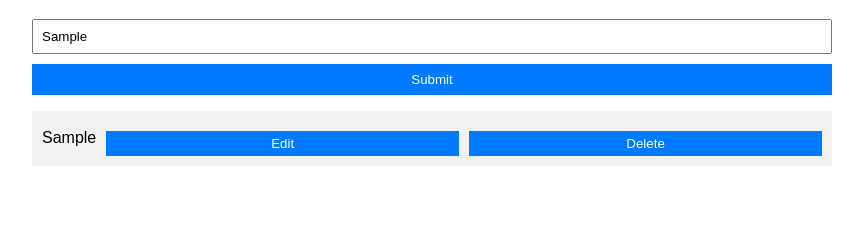
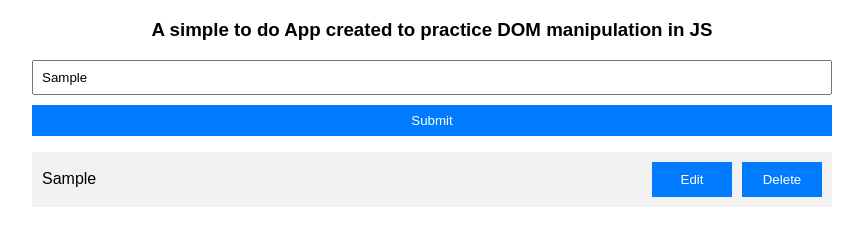
Before and after one commit to rolandcucicea/DOM-manipulation-TO-DO-APP, a plain HTML site: page index.html in a window 1280 px wide. Both pictures are taken after typing "Sample" into the empty fields and a click on the button "Submit". Shown: the part 81-326 px from the top of the page, without its empty margins (208-1071 px from the left). Drawn offline with Linux system fonts and the light colour scheme.

Commit message:
separated task text from buttons for alignment.

```diff
--- a/index.html
+++ b/index.html
@@ -9,6 +9,7 @@
 <body>
     <div class="container">
         <h1>To-Do List</h1>
+        <h3>A simple to do App created to practice DOM manipulation in JS</h3>
         <label for="task"></label>
         <input type="text" id="task" placeholder="Enter a task" />
         <button id="submit">Submit</button>
--- a/script.js
+++ b/script.js
@@ -15,11 +15,17 @@ function childButtons() {
 
 function addTasks(task) {
   const listElement = document.createElement("li");
-  listElement.textContent = task;
+  const spanContainer = document.createElement('span');
+  spanContainer.textContent = task;
+  listElement.appendChild(spanContainer);
 
+  const buttonContainer = document.createElement('span');
   const buttons = childButtons();
-  listElement.appendChild(buttons.editButton);
-  listElement.appendChild(buttons.deleteButton);
+  buttonContainer.appendChild(buttons.editButton);
+  buttonContainer.appendChild(buttons.deleteButton);
+
+  listElement.appendChild(buttonContainer);
+
 
   const taskList = document.getElementById("task-list");
   taskList.appendChild(listElement);
--- a/style.css
+++ b/style.css
@@ -8,7 +8,7 @@ body {
     margin: 0 auto;
     padding: 20px;
 }
-h1 {
+h1, h3 {
     text-align: center;
 }
 label {
@@ -29,8 +29,14 @@ button {
     cursor: pointer;
     margin-top: 10px;
 }
+button#edit-btn, button#del-btn{
+    width: 5rem;
+}
 button:hover {
     background-color: #0056B3;
+}
+span {
+    justify-content: center;
 }
 ul {
     list-style-type: none;
@@ -50,7 +56,9 @@ li button {
     border: none;
     cursor: pointer;
     margin-left: 10px;
-    padding: 5px 10px;
+    padding: 10px 10px;
+    margin-top: 0;
+    margin-bottom: 0;
 }
 li button:hover {
     background-color: #0056B3;
```
